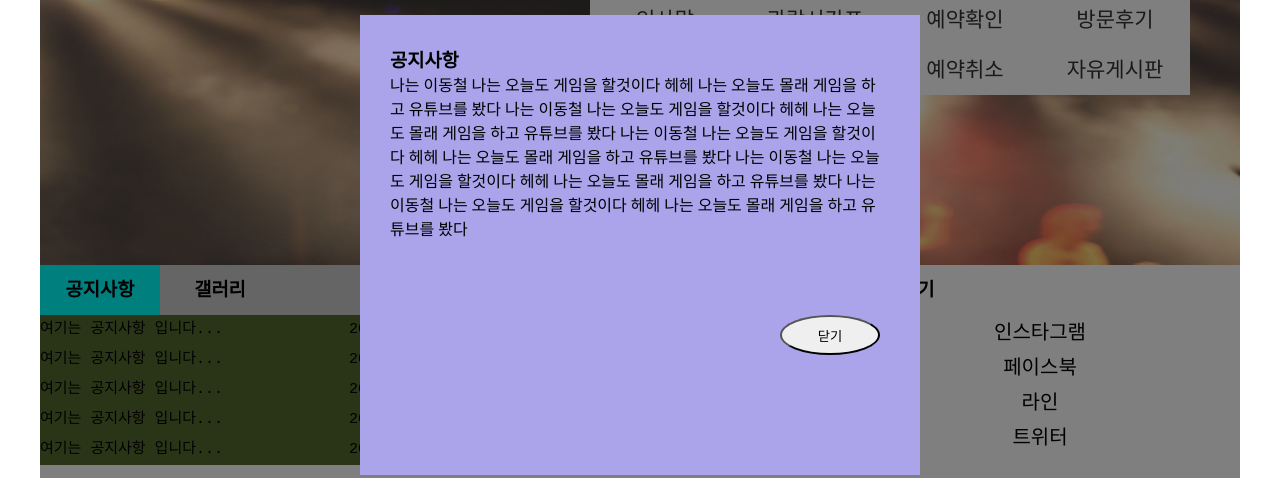
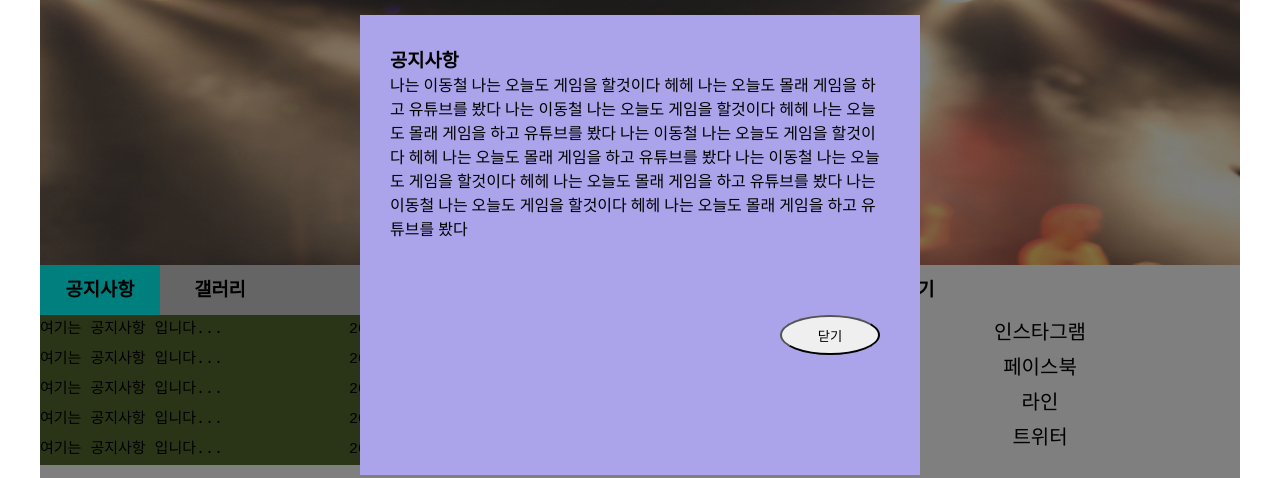
Before and after one commit to scid05/fuckingiron, a plain HTML site: page index.html in a window 1280 px wide. Shown: the part 135-613 px from the top of the page. Drawn offline with Linux system fonts and the light colour scheme.

Commit message:
Update style.css

```diff
--- a/css/style.css
+++ b/css/style.css
@@ -56,7 +56,9 @@ a {
 
 
 
-.sub li {}
+.sub li {
+    display:none
+}
 
 
 .slide {
```
